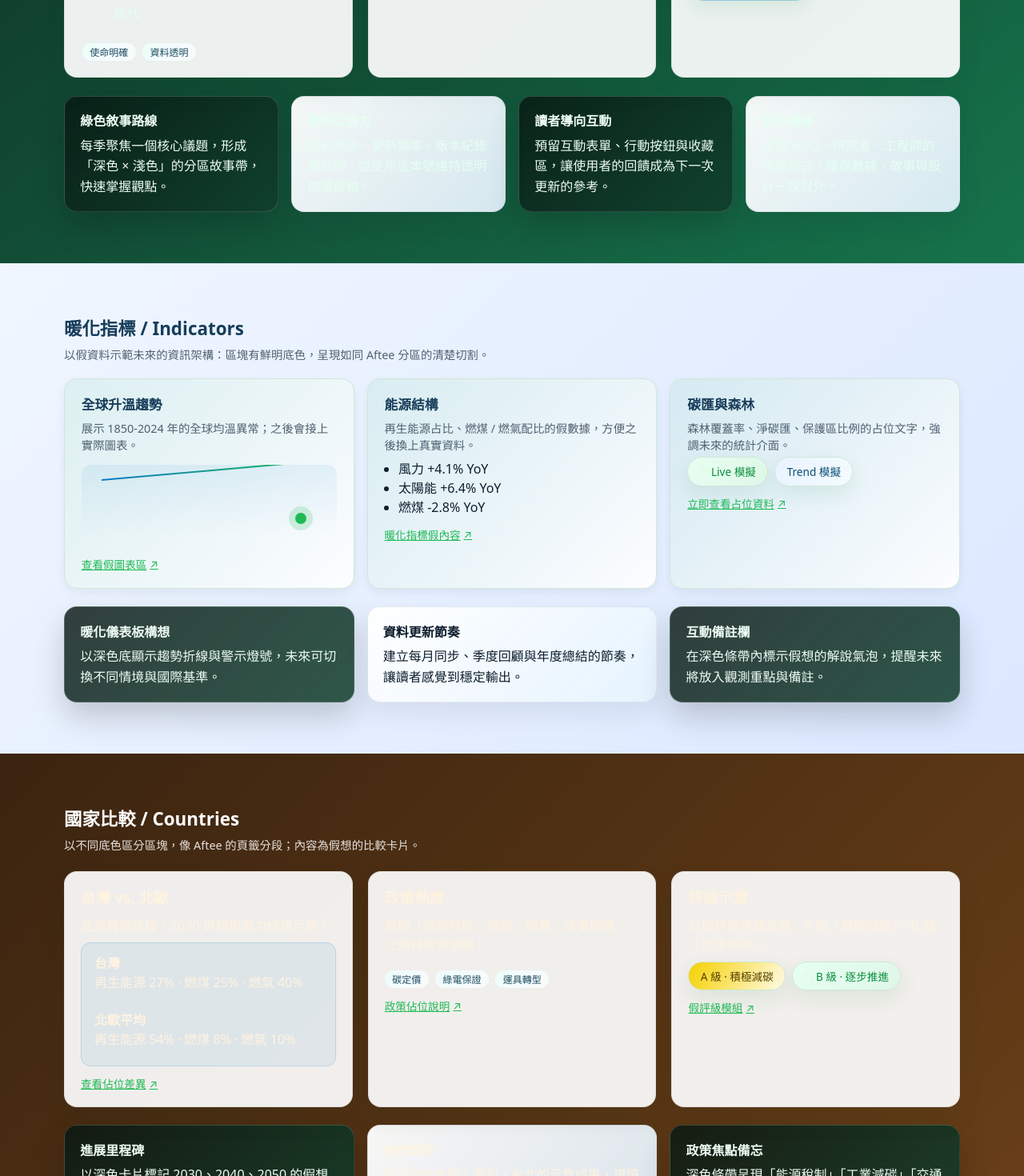
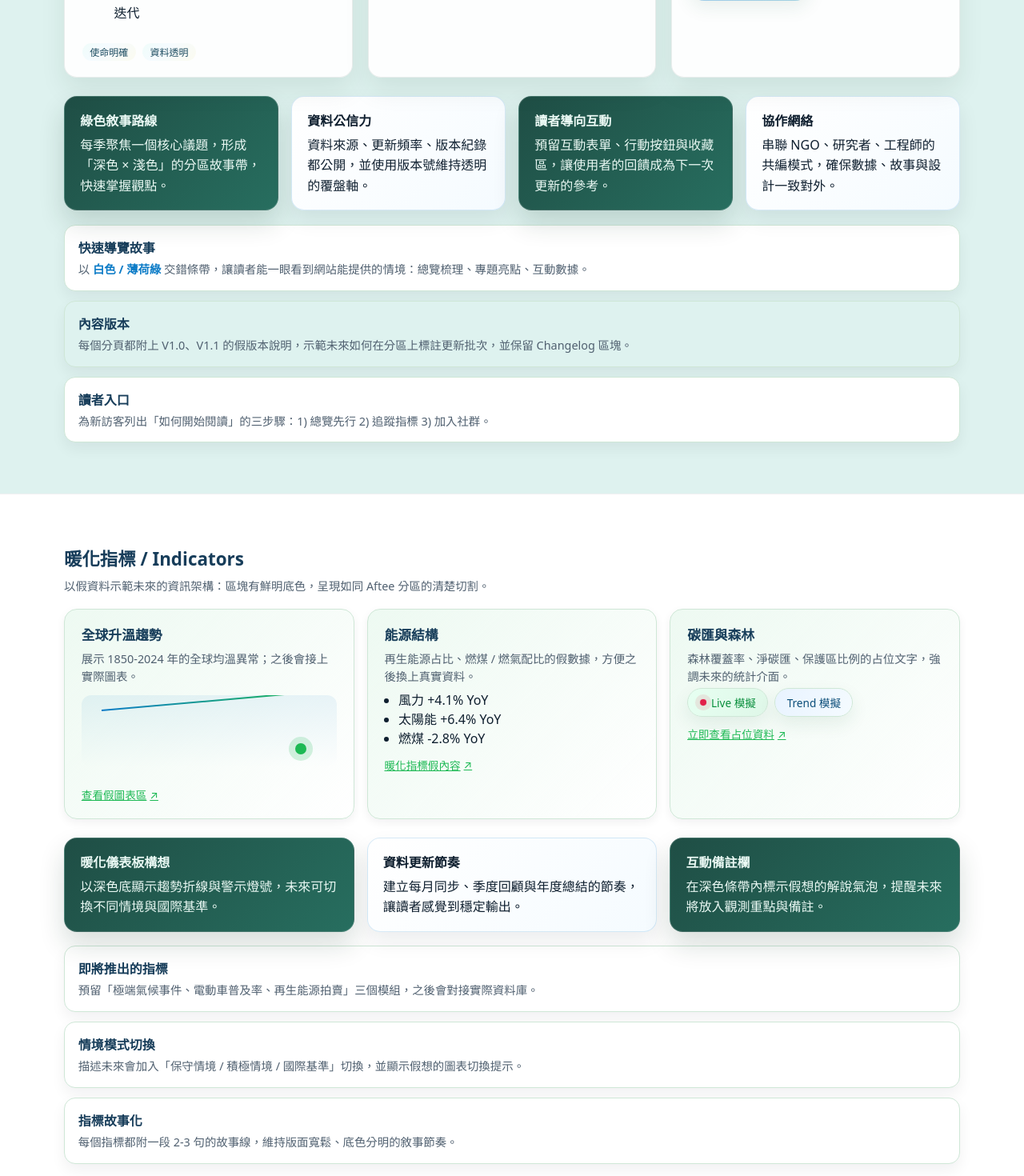
Before and after one commit to thomas0117/roundview, a Next.js app: page / in a window 1280 px wide. Shown: the part 820-2290 px from the top of the page at 80% size. Built offline with nearby package versions, Linux system fonts and the light colour scheme.

Commit message:
Soften band colors and expand section content

```diff
--- a/app/globals.css
+++ b/app/globals.css
@@ -399,26 +399,23 @@ body {
 }
 
 .section-band-forest {
-  background: linear-gradient(140deg, #0f3326, #16734b);
-  color: #e6fff2;
+  background: #def2ef;
 }
 
 .section-band-sky {
-  background: linear-gradient(135deg, #f0f6ff, #dbe8ff);
+  background: #ffffff;
 }
 
 .section-band-cream {
-  background: linear-gradient(135deg, #3b2410, #6a4018);
-  color: #fff3e0;
+  background: #def2ef;
 }
 
 .section-band-night {
-  background: linear-gradient(160deg, #0b1a2b, #0a3247);
-  color: #e7f6ff;
+  background: #ffffff;
 }
 
 .section-band-ice {
-  background: linear-gradient(135deg, #f7fbff, #ebf9ff);
+  background: #def2ef;
 }
 
 /* 區塊內容置中 */
@@ -440,22 +437,18 @@ body {
   font-size: 0.9rem;
 }
 
-.section-band-night .section-header h2 {
-  color: #f5fbff;
+.section-band-night .section-header h2,
+.section-band-forest .section-header h2,
+.section-band-cream .section-header h2,
+.section-band-ice .section-header h2 {
+  color: #173d5a;
 }
 
-.section-band-night .section-header p {
-  color: #cfe6ff;
-}
-
-.section-band-forest .section-header h2,
-.section-band-cream .section-header h2 {
-  color: #fdfdfc;
-}
-
+.section-band-night .section-header p,
 .section-band-forest .section-header p,
-.section-band-cream .section-header p {
-  color: rgba(255, 255, 255, 0.86);
+.section-band-cream .section-header p,
+.section-band-ice .section-header p {
+  color: var(--text-muted);
 }
 
 @keyframes floatOrb {
@@ -566,21 +559,21 @@ body {
 
 .contrast-card {
   border-radius: 1rem;
-  padding: 1.1rem 1.2rem;
-  border: 1px solid rgba(15, 23, 42, 0.08);
-  box-shadow: 0 14px 30px rgba(15, 23, 42, 0.08);
+  padding: 1.05rem 1.2rem;
+  border: 1px solid rgba(13, 124, 199, 0.16);
+  box-shadow: 0 12px 26px rgba(15, 23, 42, 0.08);
   backdrop-filter: blur(4px);
 }
 
 .contrast-card.light {
-  background: linear-gradient(135deg, rgba(255, 255, 255, 0.96), rgba(230, 244, 255, 0.92));
+  background: linear-gradient(135deg, #ffffff, #f5fbff);
 }
 
 .contrast-card.dark {
-  background: linear-gradient(135deg, rgba(8, 23, 18, 0.82), rgba(16, 61, 43, 0.86));
-  color: #eefdf4;
-  border-color: rgba(255, 255, 255, 0.15);
-  box-shadow: 0 18px 38px rgba(0, 0, 0, 0.18);
+  background: linear-gradient(135deg, #1f4e45, #276e5f);
+  color: #eaf9f4;
+  border-color: rgba(255, 255, 255, 0.16);
+  box-shadow: 0 16px 32px rgba(12, 48, 31, 0.16);
 }
 
 .contrast-card h4 {
@@ -847,6 +840,43 @@ body {
   margin-top: 0.6rem;
   font-size: 0.8rem;
   color: var(--text-muted);
+}
+
+.stripe-grid {
+  margin-top: 1.1rem;
+  display: grid;
+  gap: 0.75rem;
+}
+
+.stripe {
+  padding: 0.95rem 1.05rem;
+  border-radius: 14px;
+  border: 1px solid var(--border-subtle);
+  background: #ffffff;
+  box-shadow: 0 8px 18px rgba(15, 23, 42, 0.06);
+}
+
+.stripe h4 {
+  margin: 0 0 0.3rem;
+  font-size: 1rem;
+  color: #173d5a;
+}
+
+.stripe p {
+  margin: 0;
+  color: var(--text-muted);
+  font-size: 0.9rem;
+  line-height: 1.5;
+}
+
+.stripe strong {
+  color: #0d7cc7;
+}
+
+.section-band-forest .stripe:nth-child(even),
+.section-band-cream .stripe:nth-child(even),
+.section-band-ice .stripe:nth-child(even) {
+  background: #def2ef;
 }
 
 /* 關於區 */
--- a/app/page.tsx
+++ b/app/page.tsx
@@ -133,6 +133,25 @@ export default function HomePage() {
               <p>串聯 NGO、研究者、工程師的共編模式，確保數據、故事與設計一致對外。</p>
             </div>
           </div>
+
+          <div className="stripe-grid">
+            <div className="stripe">
+              <h4>快速導覽故事</h4>
+              <p>
+                以 <strong>白色 / 薄荷綠</strong> 交錯條帶，讓讀者能一眼看到網站能提供的情境：總覽梳理、專題亮點、互動數據。
+              </p>
+            </div>
+            <div className="stripe">
+              <h4>內容版本</h4>
+              <p>
+                每個分頁都附上 V1.0、V1.1 的假版本說明，示範未來如何在分區上標註更新批次，並保留 Changelog 區塊。
+              </p>
+            </div>
+            <div className="stripe">
+              <h4>讀者入口</h4>
+              <p>為新訪客列出「如何開始閱讀」的三步驟：1) 總覽先行 2) 追蹤指標 3) 加入社群。</p>
+            </div>
+          </div>
         </div>
       </section>
 
@@ -192,6 +211,21 @@ export default function HomePage() {
             <div className="contrast-card dark">
               <h4>互動備註欄</h4>
               <p>在深色條帶內標示假想的解說氣泡，提醒未來將放入觀測重點與備註。</p>
+            </div>
+          </div>
+
+          <div className="stripe-grid">
+            <div className="stripe">
+              <h4>即將推出的指標</h4>
+              <p>預留「極端氣候事件、電動車普及率、再生能源拍賣」三個模組，之後會對接實際資料庫。</p>
+            </div>
+            <div className="stripe">
+              <h4>情境模式切換</h4>
+              <p>描述未來會加入「保守情境 / 積極情境 / 國際基準」切換，並顯示假想的圖表切換提示。</p>
+            </div>
+            <div className="stripe">
+              <h4>指標故事化</h4>
+              <p>每個指標都附一段 2-3 句的故事線，維持版面寬鬆、底色分明的敘事節奏。</p>
             </div>
           </div>
         </div>
@@ -255,6 +289,21 @@ export default function HomePage() {
             <div className="contrast-card dark">
               <h4>政策焦點備忘</h4>
               <p>深色條帶呈現「能源稅制」「工業減碳」「交通轉型」的假想提醒。</p>
+            </div>
+          </div>
+
+          <div className="stripe-grid">
+            <div className="stripe">
+              <h4>區域亮點</h4>
+              <p>以交錯底色列出「東亞減碳壓力」「北歐氣候韌性」「南美再生能源佈局」三段假文字。</p>
+            </div>
+            <div className="stripe">
+              <h4>數據維度</h4>
+              <p>強調未來比較項目：能源結構、碳定價、運具轉型、建築節能，並在此放上示意的待辦行列。</p>
+            </div>
+            <div className="stripe">
+              <h4>比較方法</h4>
+              <p>解釋會採用 <strong>相對進展</strong> 與 <strong>絕對排放</strong> 雙軸比較，並提供下載 CSV 的占位文字。</p>
             </div>
           </div>
         </div>
@@ -332,6 +381,21 @@ export default function HomePage() {
               <p>提醒會新增資料 API、訂閱通知與貢獻者致謝牆，先以假內容占位。</p>
             </div>
           </div>
+
+          <div className="stripe-grid">
+            <div className="stripe">
+              <h4>品牌小故事</h4>
+              <p>分享 ROUNDVIEW 名稱的由來與首批貢獻者清單，以明亮底色呈現社群精神。</p>
+            </div>
+            <div className="stripe">
+              <h4>加入社群</h4>
+              <p>列出 Slack、Discord、電子報的假連結，並說明讀者可以回報資料、提案專題。</p>
+            </div>
+            <div className="stripe">
+              <h4>支持我們</h4>
+              <p>提供贊助、媒合、共筆三種支持方式，維持條帶交錯的版型方便閱讀。</p>
+            </div>
+          </div>
         </div>
       </section>
     </>
```
